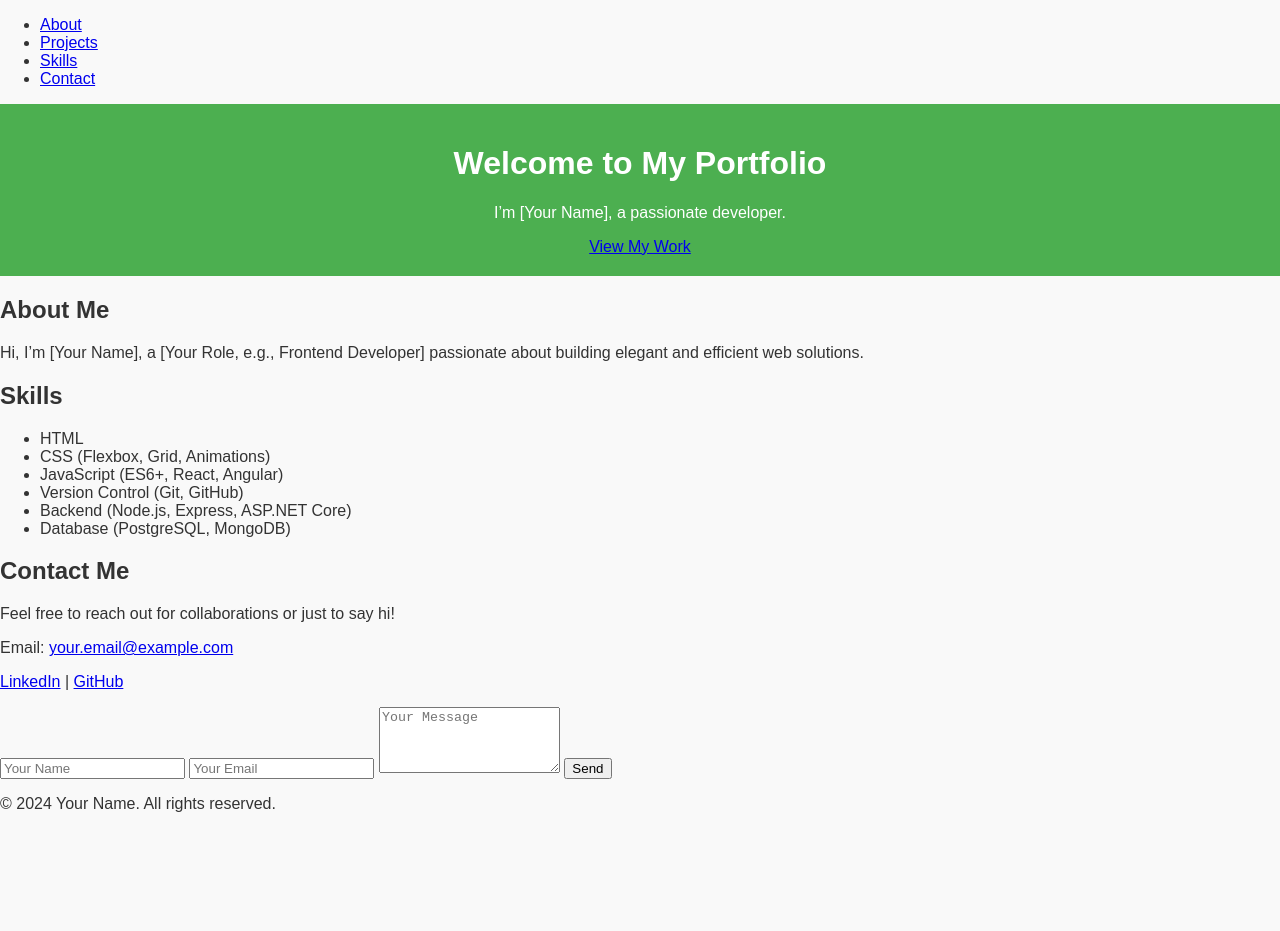
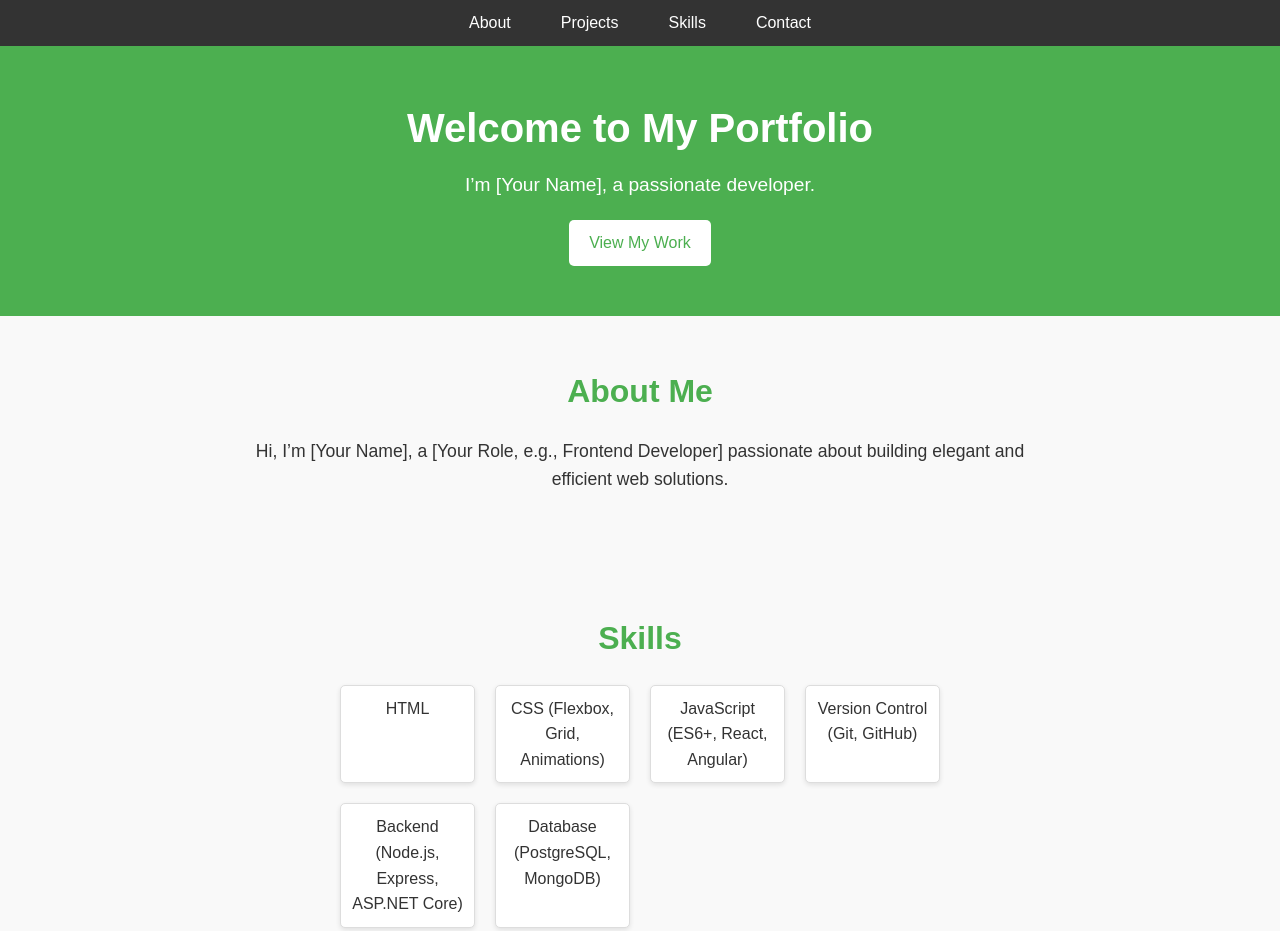
Before and after one commit to Deng10293/PortfolioWebsite, a plain HTML site: page index.html in a window 1280 px wide. Shown: the top 931 px of the page. Before the commit the page ends 829 px from the top, so only its background shows below. Drawn offline with Linux system fonts and the light colour scheme; files that its build step writes are made by us from their sources.

Commit message:
Third commit

```diff
--- a/styles/styles.css
+++ b/styles/styles.css
@@ -1,14 +1,211 @@
-body {
-    font-family: Arial, sans-serif;
+/* General Reset */
+* {
     margin: 0;
     padding: 0;
+    box-sizing: border-box;
+}
+
+body {
+    font-family: 'Arial', sans-serif;
+    line-height: 1.6;
+    color: #333;
     background-color: #f9f9f9;
+    padding: 0;
+    margin: 0;
+}
+
+/* Navigation Bar */
+nav {
+    background-color: #333;
+    color: #fff;
+    padding: 10px 0;
+    position: sticky;
+    top: 0;
+    z-index: 1000;
+}
+
+nav ul {
+    list-style: none;
+    display: flex;
+    justify-content: center;
+    margin: 0;
+    padding: 0;
+}
+
+nav ul li {
+    margin: 0 15px;
+}
+
+nav ul li a {
+    text-decoration: none;
+    color: #fff;
+    font-size: 16px;
+    padding: 5px 10px;
+    border-radius: 5px;
+    transition: background-color 0.3s;
+}
+
+nav ul li a:hover {
+    background-color: #4CAF50;
+}
+
+/* Hero Section */
+#hero {
+    background-color: #4CAF50;
+    color: #fff;
+    text-align: center;
+    padding: 50px 20px;
+}
+
+#hero h1 {
+    font-size: 2.5rem;
+    margin-bottom: 10px;
+}
+
+#hero p {
+    font-size: 1.2rem;
+    margin-bottom: 20px;
+}
+
+#hero .btn {
+    display: inline-block;
+    background-color: #fff;
+    color: #4CAF50;
+    padding: 10px 20px;
+    font-size: 1rem;
+    text-decoration: none;
+    border-radius: 5px;
+    transition: background-color 0.3s, color 0.3s;
+}
+
+#hero .btn:hover {
+    background-color: #333;
+    color: #fff;
+}
+
+/* Section Styling */
+section {
+    padding: 50px 20px;
+    text-align: center;
+}
+
+section h2 {
+    font-size: 2rem;
+    margin-bottom: 20px;
+    color: #4CAF50;
+}
+
+/* About Section */
+#about p {
+    font-size: 1.1rem;
+    max-width: 800px;
+    margin: 0 auto 20px;
+}
+
+/* Projects Section */
+#projects .project {
+    margin: 20px auto;
+    max-width: 800px;
+    text-align: left;
+    padding: 20px;
+    border: 1px solid #ddd;
+    border-radius: 8px;
+    background-color: #fff;
+    box-shadow: 0 2px 5px rgba(0, 0, 0, 0.1);
+}
+
+#projects .project img {
+    max-width: 100%;
+    border-radius: 5px;
+    margin-bottom: 15px;
+}
+
+#projects .project a {
+    text-decoration: none;
+    color: #4CAF50;
+    margin-right: 10px;
+    transition: color 0.3s;
+}
+
+#projects .project a:hover {
     color: #333;
 }
 
-header {
+/* Skills Section */
+#skills ul {
+    list-style: none;
+    padding: 0;
+    max-width: 600px;
+    margin: 0 auto;
+    display: grid;
+    grid-template-columns: repeat(auto-fit, minmax(120px, 1fr));
+    gap: 20px;
+}
+
+#skills li {
+    background-color: #fff;
+    border: 1px solid #ddd;
+    border-radius: 5px;
+    padding: 10px;
+    box-shadow: 0 2px 5px rgba(0, 0, 0, 0.1);
+}
+
+/* Contact Section */
+#contact form {
+    max-width: 600px;
+    margin: 0 auto;
+    text-align: left;
+}
+
+#contact form input, #contact form textarea {
+    width: 100%;
+    margin-bottom: 15px;
+    padding: 10px;
+    border: 1px solid #ddd;
+    border-radius: 5px;
+}
+
+#contact form button {
+    display: block;
+    width: 100%;
+    background-color: #4CAF50;
+    color: #fff;
+    padding: 10px;
+    font-size: 16px;
+    border: none;
+    border-radius: 5px;
+    cursor: pointer;
+    transition: background-color 0.3s;
+}
+
+#contact form button:hover {
+    background-color: #333;
+}
+
+/* Footer */
+footer {
+    background-color: #333;
+    color: #fff;
     text-align: center;
-    padding: 20px;
-    background-color: #4CAF50;
-    color: white;
+    padding: 10px 0;
+    font-size: 14px;
 }
+
+/* Responsive Design */
+@media (max-width: 768px) {
+    nav ul {
+        flex-direction: column;
+    }
+
+    nav ul li {
+        margin: 5px 0;
+    }
+
+    #hero h1 {
+        font-size: 2rem;
+    }
+
+    #hero p {
+        font-size: 1rem;
+    }
+}
```
